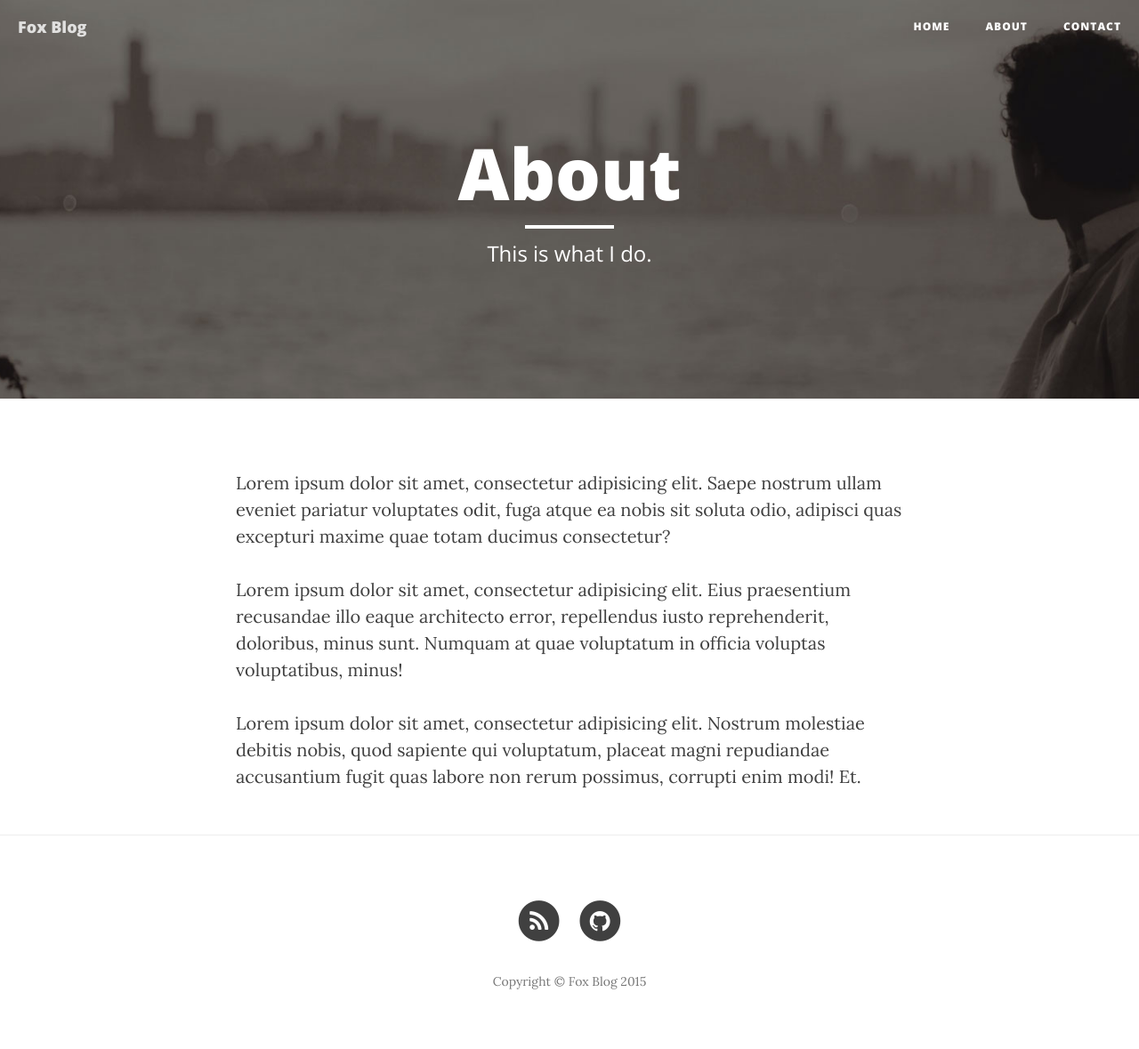
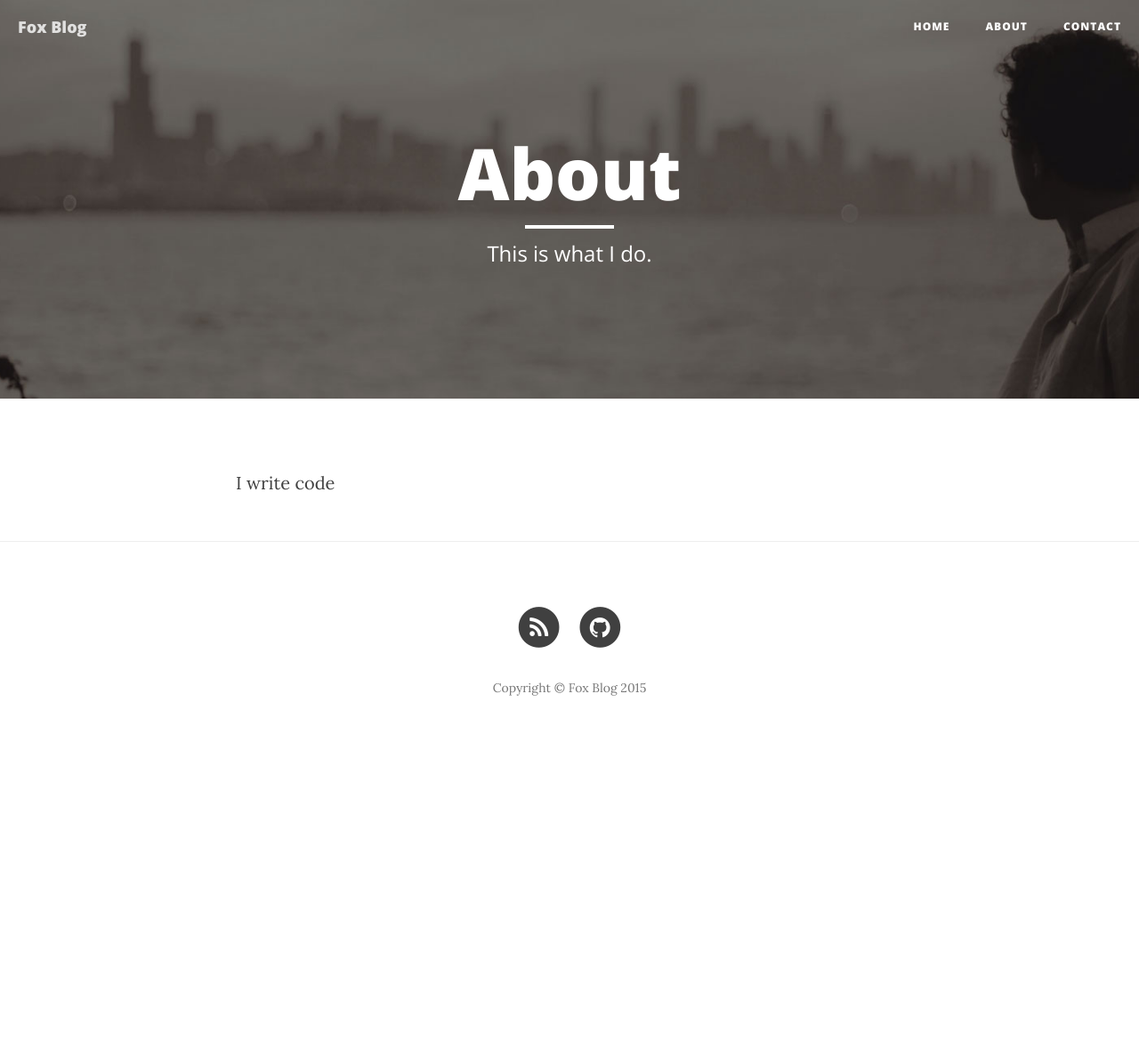
Before and after one commit to foxpp/foxpp.github.io, a Jekyll site: the page built from about.html, in a window 1280 px wide. Shown: the whole page at 89% size. Built offline with Jekyll 4.4.1, drawn with Linux system fonts in a browser that asks for light colours; nearby versions of some CDN libraries; after the commit the page ends 900 px from its top, so only the background shows below that.

Commit message:
change index and about

```diff
--- a/about.html
+++ b/about.html
@@ -5,8 +5,4 @@
 header-img: "img/about-bg.jpg"
 ---
 
-<p>Lorem ipsum dolor sit amet, consectetur adipisicing elit. Saepe nostrum ullam eveniet pariatur voluptates odit, fuga atque ea nobis sit soluta odio, adipisci quas excepturi maxime quae totam ducimus consectetur?</p>
-
-<p>Lorem ipsum dolor sit amet, consectetur adipisicing elit. Eius praesentium recusandae illo eaque architecto error, repellendus iusto reprehenderit, doloribus, minus sunt. Numquam at quae voluptatum in officia voluptas voluptatibus, minus!</p>
-
-<p>Lorem ipsum dolor sit amet, consectetur adipisicing elit. Nostrum molestiae debitis nobis, quod sapiente qui voluptatum, placeat magni repudiandae accusantium fugit quas labore non rerum possimus, corrupti enim modi! Et.</p>
+<p>I write code</p>
--- a/index.html
+++ b/index.html
@@ -1,6 +1,6 @@
 ---
 layout: page
-description: "A Clean Blog Theme by Start Bootstrap"
+description: "Dreaming In Code"
 ---
 
 {% for post in paginator.posts %}
```
